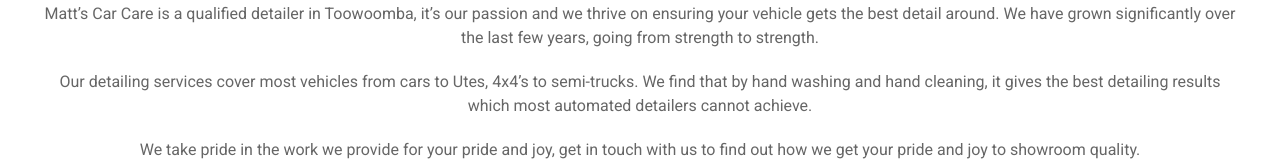
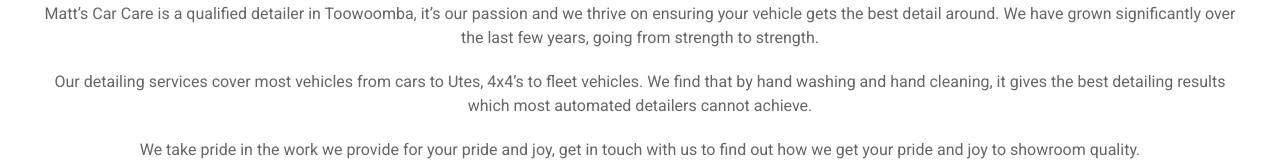
Before and after one commit to cofcoder/matts-car-care, a Nuxt app: page /about in a window 1280 px wide. Shown: the part 235-403 px from the top of the page. Built offline with nearby package versions, Linux system fonts and the light colour scheme.

Commit message:
Changed semi trucks to fleet vehicles

```diff
--- a/pages/about.vue
+++ b/pages/about.vue
@@ -5,7 +5,7 @@
         <h1>ABOUT US</h1>
         <section>
           <p>Matt’s Car Care is a qualified detailer in Toowoomba, it’s our passion and we thrive on ensuring your vehicle gets the best detail around. We have grown significantly over the last few years, going from strength to strength.</p>
-          <p>Our detailing services cover most vehicles from cars to Utes, 4x4’s to semi-trucks. We find that by hand washing and hand cleaning, it gives the best detailing results which most automated detailers cannot achieve.</p>
+          <p>Our detailing services cover most vehicles from cars to Utes, 4x4’s to fleet vehicles. We find that by hand washing and hand cleaning, it gives the best detailing results which most automated detailers cannot achieve.</p>
           <p>We take pride in the work we provide for your pride and joy, get in touch with us to find out how we get your pride and joy to showroom quality.</p>
         </section>
         <booking/>
```
